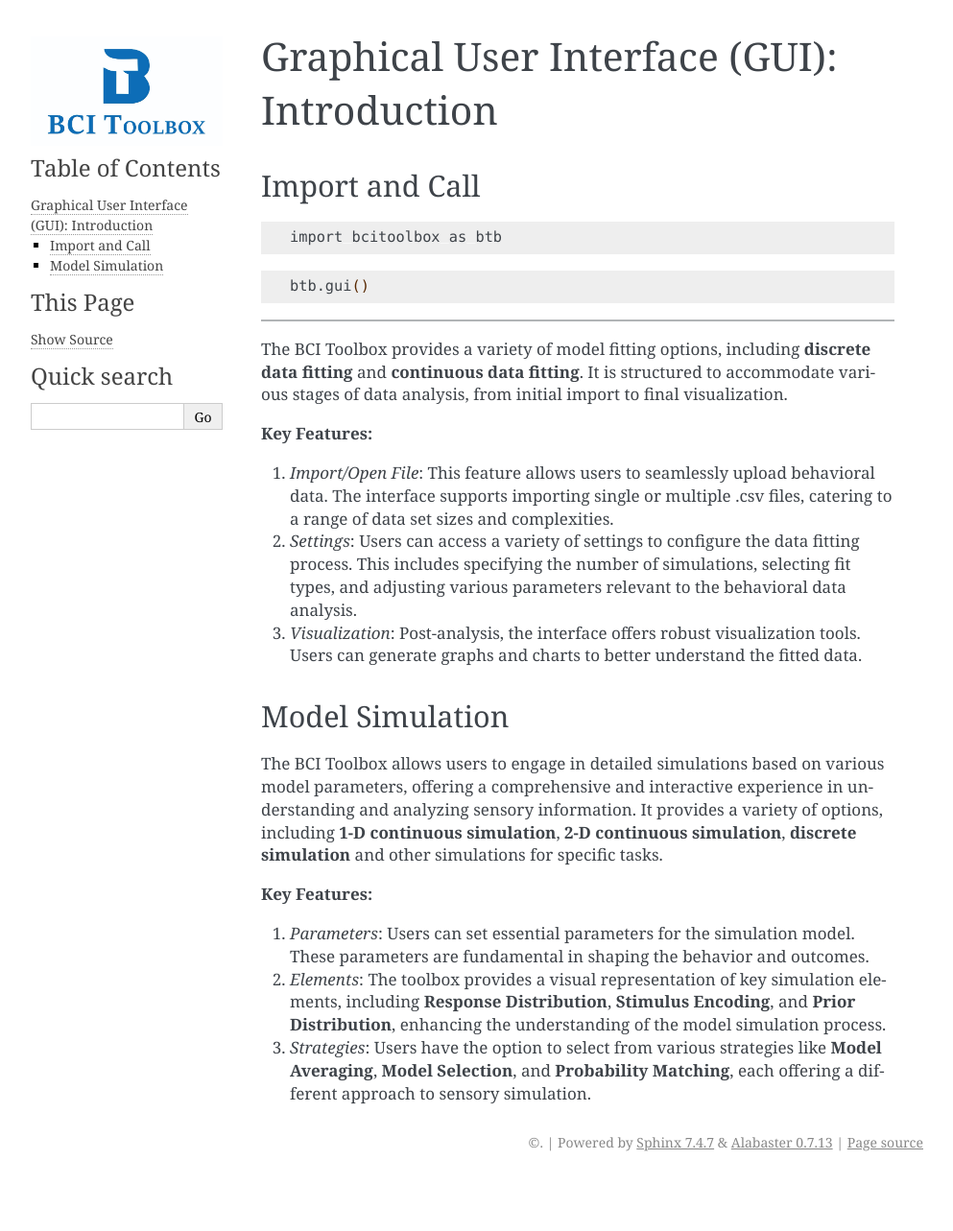
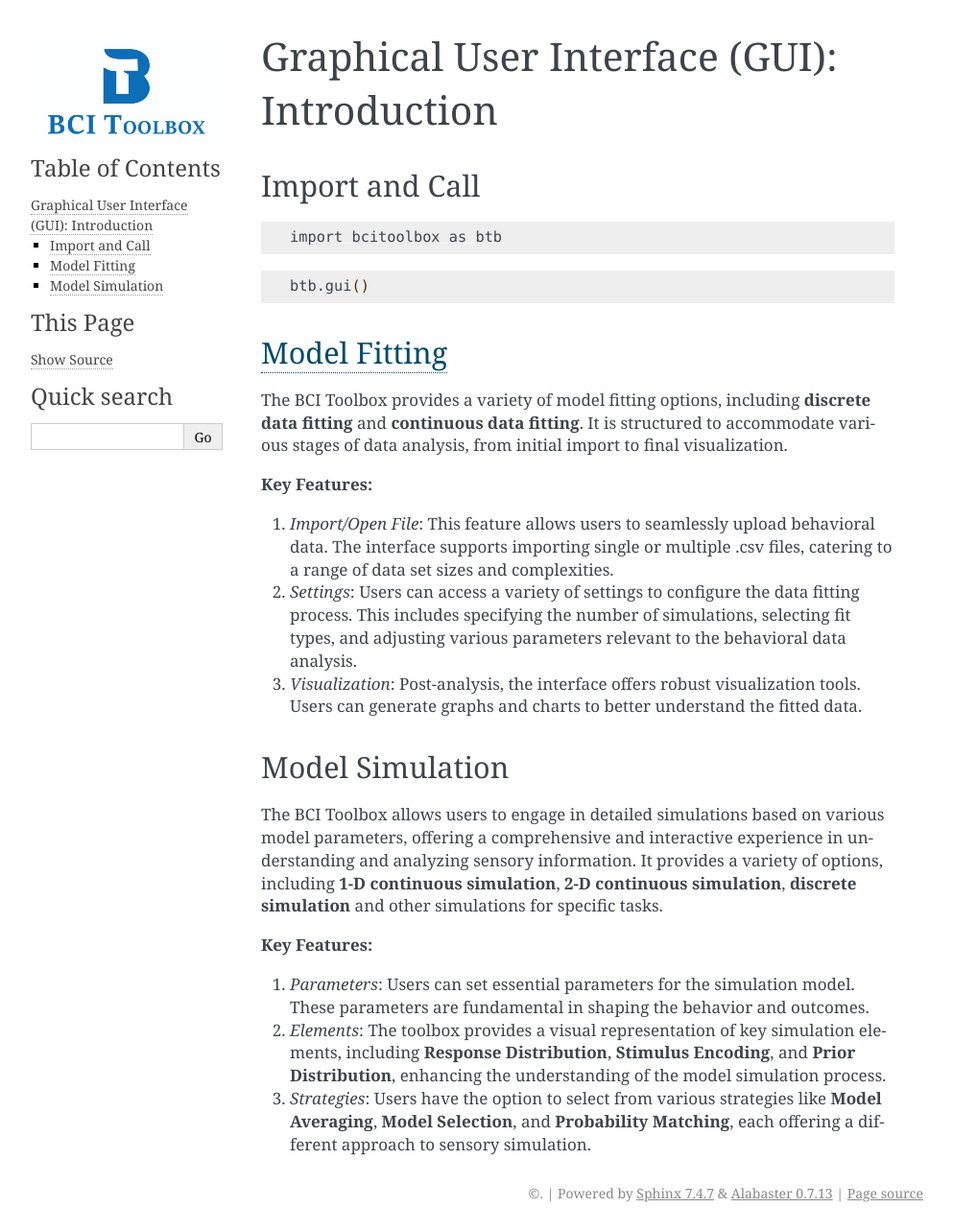
Before and after one commit to evans1112/bcitoolboxrmd, a Sphinx documentation site: the page built from docs/basic_usage/gui.rst, in a window 1280 px wide. Shown: the whole page at 96% size, without its empty margins (148-1141 px from the left). Built offline with Sphinx 7.4.7, drawn with Linux system fonts in a browser that asks for light colours; before the commit the page ends 1230 px from its top, so only the background shows below that.

Commit message:
Update gui.rst

```diff
--- a/docs/basic_usage/gui.rst
+++ b/docs/basic_usage/gui.rst
@@ -13,7 +13,7 @@ Import and Call
       btb.gui()
 
 
-.. _Model Fitting: https://bci-toolbox.readthedocs.io/en/latest/modelfit/index.html
+`Model Fitting <https://bci-toolbox.readthedocs.io/en/latest/modelfit/index.html>`_
 ------------------------
 
 The BCI Toolbox provides a variety of model fitting options, including **discrete data fitting** and **continuous data fitting**. It is structured to accommodate various stages of data analysis, from initial import to final visualization.
```
